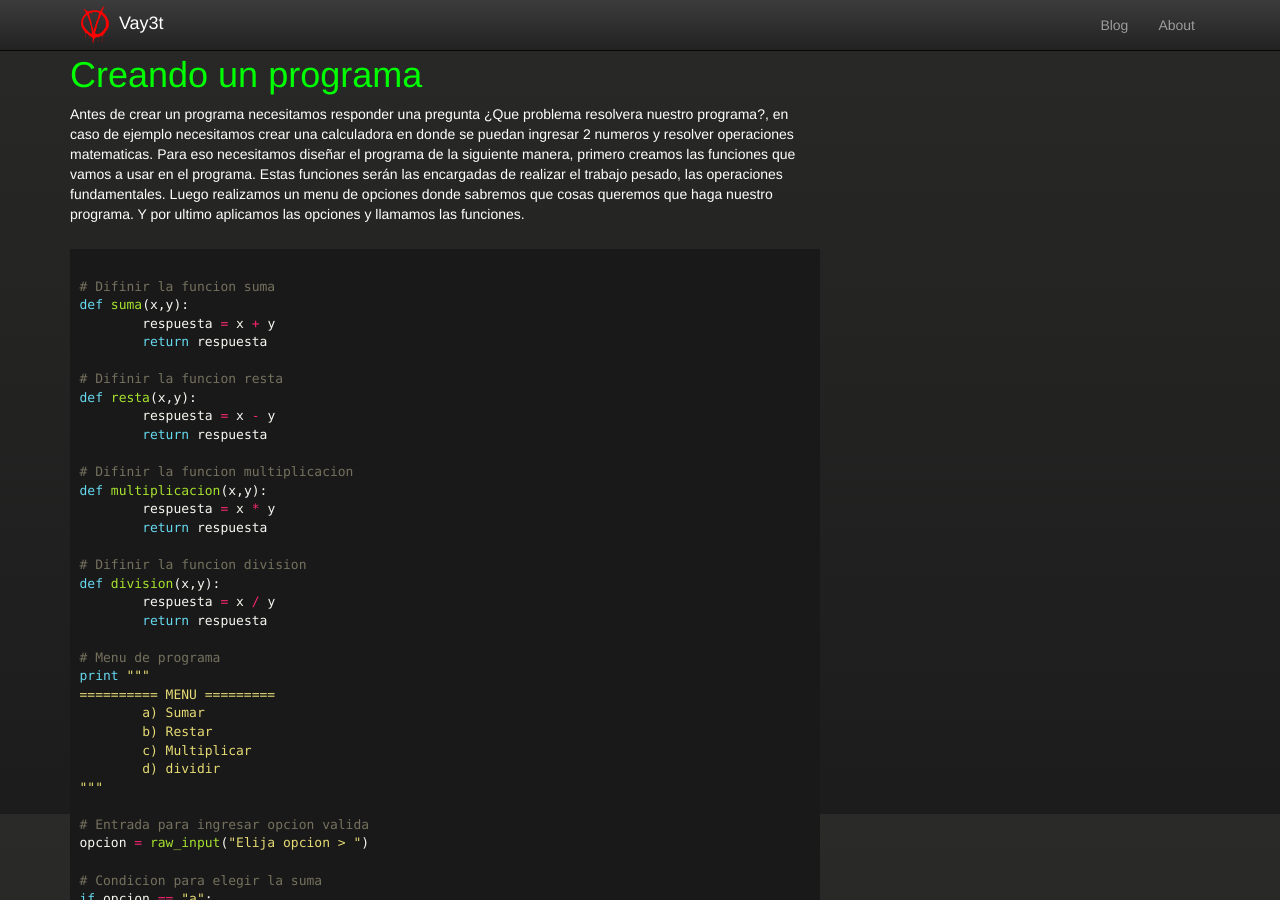
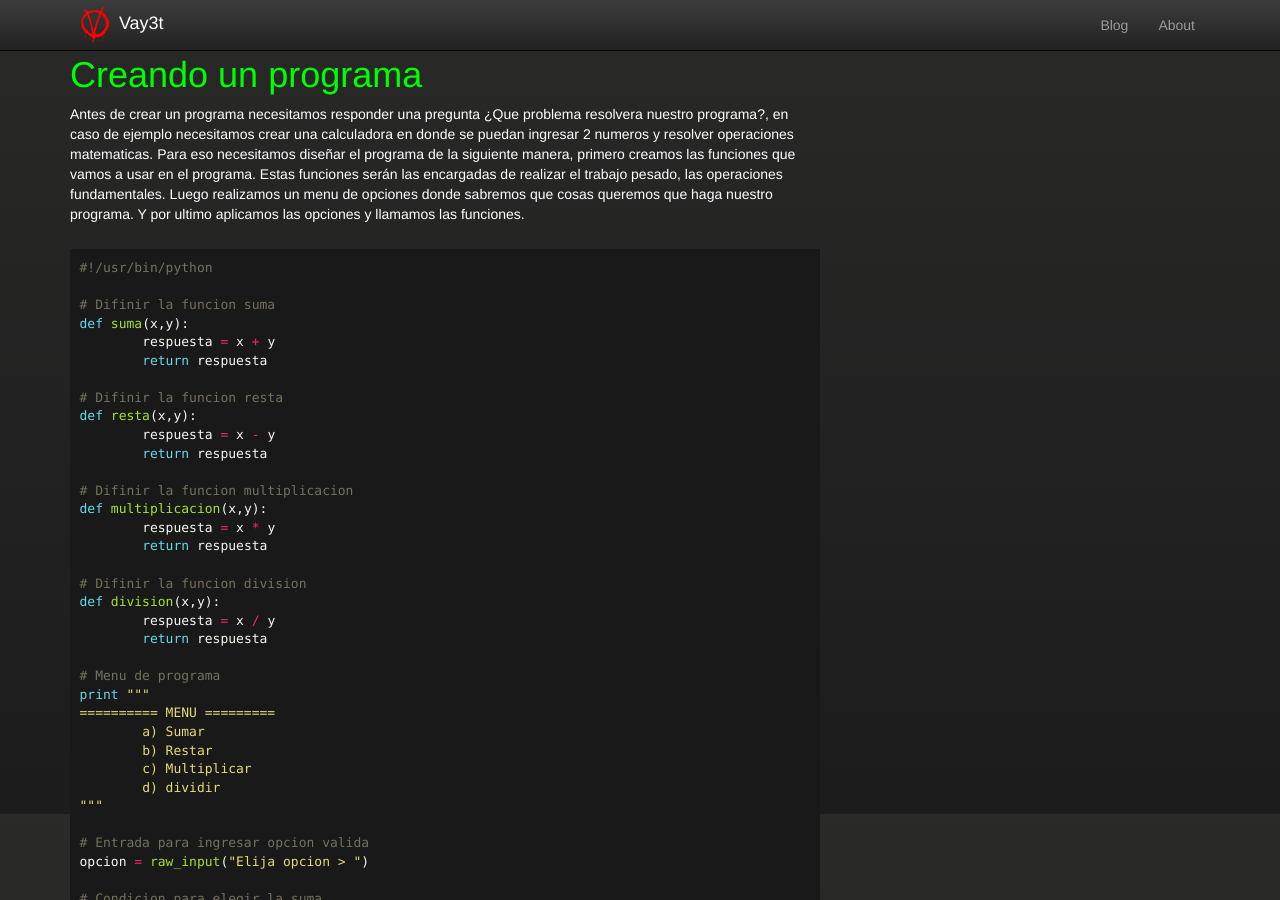
Before and after one commit to pvallejos/pvallejos.github.io, a Jekyll site: the page built from _posts/2017-10-24-Python-Pain-Part-3.md, in a window 1280 px wide and 900 px high, scrolled down 4586 px. Built offline with Jekyll 4.4.1, drawn with Linux system fonts in a browser that asks for light colours; nearby versions of some CDN libraries; comment, search, counter and statistics services are not loaded.

Commit message:
Update 2017-10-24-Python-Pain-Part-3.md

````diff
--- a/_posts/2017-10-24-Python-Pain-Part-3.md
+++ b/_posts/2017-10-24-Python-Pain-Part-3.md
@@ -197,6 +197,7 @@ Adulto
 Antes de crear un programa necesitamos responder una pregunta ¿Que problema resolvera nuestro programa?, en caso de ejemplo necesitamos crear una calculadora en donde se puedan ingresar 2 numeros y resolver operaciones matematicas. Para eso necesitamos diseñar el programa de la siguiente manera, primero creamos las funciones que vamos a usar en el programa. Estas funciones serán las encargadas de realizar el trabajo pesado, las operaciones fundamentales. Luego realizamos un menu de opciones donde sabremos que cosas queremos que haga nuestro programa. Y por ultimo aplicamos las opciones y llamamos las funciones.
 
 ```python
+#!/usr/bin/python
 
 # Difinir la funcion suma
 def suma(x,y):
````
